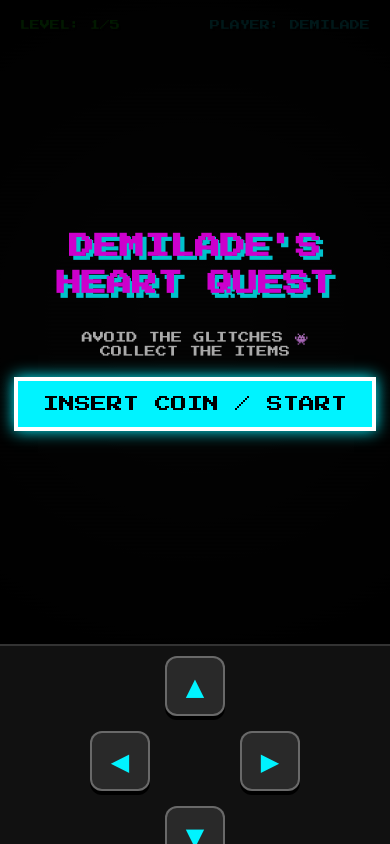
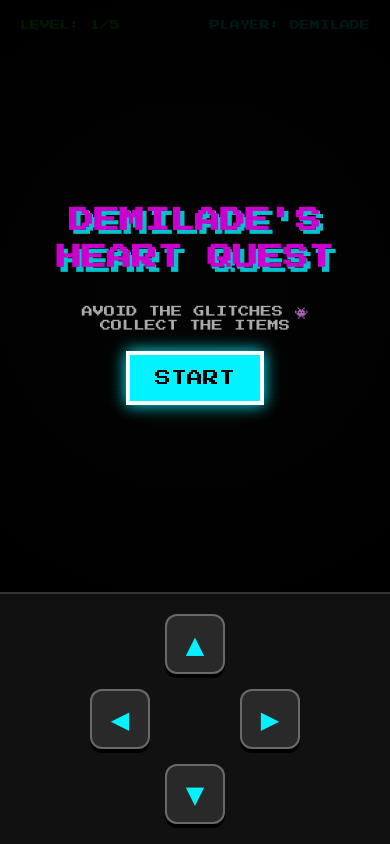
Before and after one commit to 0xlazorr/DemiladeBd, a plain HTML site: page index.html in a window 390 px wide. Drawn offline with Linux system fonts and the light colour scheme.

Commit message:
Fixed UX

```diff
--- a/index.html
+++ b/index.html
@@ -219,7 +219,8 @@
         /* Mobile Controls - Dedicated Area */
         #mobile-controls {
             width: 100%;
-            height: 200px; /* Slightly taller for comfort */
+            height: auto; /* Allow height to adjust to content */
+            min-height: 240px; /* Ensure enough minimum space */
             background: #111;
             border-top: 2px solid #333;
             display: none; /* Hidden by default (desktop) */
@@ -229,12 +230,12 @@
                 ". up ."
                 "left . right"
                 ". down .";
-            gap: 15px; /* Better spacing to avoid accidental clicks */
+            gap: 15px; /* Better spacing */
             z-index: 25;
             pointer-events: auto;
             flex-shrink: 0;
-            padding: 10px;
-            padding-bottom: env(safe-area-inset-bottom, 20px);
+            padding: 20px;
+            padding-bottom: max(20px, env(safe-area-inset-bottom)); /* Dynamic safe area */
             transition: height 0.3s ease;
         }
 
@@ -296,7 +297,7 @@
     <div id="start-screen" class="overlay-screen">
         <h1>DEMILADE'S<br>HEART QUEST</h1>
         <p style="margin-bottom: 20px; font-size: 0.7rem; color: #aaa;">AVOID THE GLITCHES 👾<br>COLLECT THE ITEMS</p>
-        <button class="btn" onclick="startGame()">INSERT COIN / START</button>
+        <button class="btn" onclick="startGame()">START</button>
     </div>
 
     <!-- Final Birthday Screen -->
@@ -305,7 +306,7 @@
         <div class="final-msg">
             You conquered the glitches<br>and captured my heart (again).<br><br>
             You are my greatest adventure.<br>
-            <span style="color: var(--neon-pink); font-size: 1.2em; text-shadow: 0 0 10px var(--neon-pink);">I LOVE YOU! ❤️</span>
+            <span style="color: var(--neon-pink); font-size: 1.2em; text-shadow: 0 0 10px var(--neon-pink);">Love ❤️</span>
         </div>
         <button class="btn" onclick="location.reload()">PLAY AGAIN</button>
     </div>
--- a/script.js
+++ b/script.js
@@ -1,4 +1,4 @@
-/* --- GAME ENGINE --- */
+ /* --- GAME ENGINE --- */
     const canvas = document.getElementById('gameCanvas');
     const ctx = canvas.getContext('2d');
     const container = document.getElementById('game-container');
@@ -27,11 +27,11 @@
 
     // Data: Items + Corresponding Player Face
     const items = [
-        { emoji: "🍕", playerFace: "😋", text: "You have the best taste in food (and girlfriends).", title: "PIZZA POWER!", color: "#FF9F1C" },
+        { emoji: "🍕", playerFace: "😋", text: "You know what to chase!.", title: "PIZZA POWER!", color: "#FF9F1C" },
         { emoji: "💡", playerFace: "🤔", text: "Your ideas always inspire me.", title: "BIG BRAIN ENERGY", color: "#FFE66D" },
         { emoji: "🎵", playerFace: "🕺", text: "You bring rhythm and joy to my life.", title: "VIBE CHECK PASSED", color: "#00f3ff" },
         { emoji: "💪", playerFace: "😤", text: "I admire your strength and hustle.", title: "GRIND MODE", color: "#ff00ff" },
-        { emoji: "❤️", playerFace: "😍", text: "FINAL REWARD: Demilade, you are my favorite person. I love you!", title: "QUEST COMPLETE", color: "#ff0000" }
+        { emoji: "❤️", playerFace: "😍", text: "FINAL REWARD: Demilade, you are my favorite person. Happy Birthday!", title: "QUEST COMPLETE", color: "#ff0000" }
     ];
 
     let currentItemIndex = 0;
@@ -137,11 +137,9 @@
         // Spawn Obstacles with Safety Zone
         obstacles = [];
         let obstacleCount = currentItemIndex + 3;
-        let speedMult = 4; // Standard speed range
 
         if (currentItemIndex === items.length - 1) {
             obstacleCount = 12; // Increased count for final boss feel
-            speedMult = 8; // Higher variance in speed (chaos mode)
         }
 
         for(let i=0; i<obstacleCount; i++) {
@@ -176,8 +174,8 @@
                 x: obsX,
                 y: obsY,
                 size: 30,
-                speedX: (Math.random() - 0.5) * speedMult,
-                speedY: (Math.random() - 0.5) * speedMult,
+                speedX: (Math.random() - 0.5) * 4,
+                speedY: (Math.random() - 0.5) * 4,
                 emoji: "👾"
             });
         }
```
